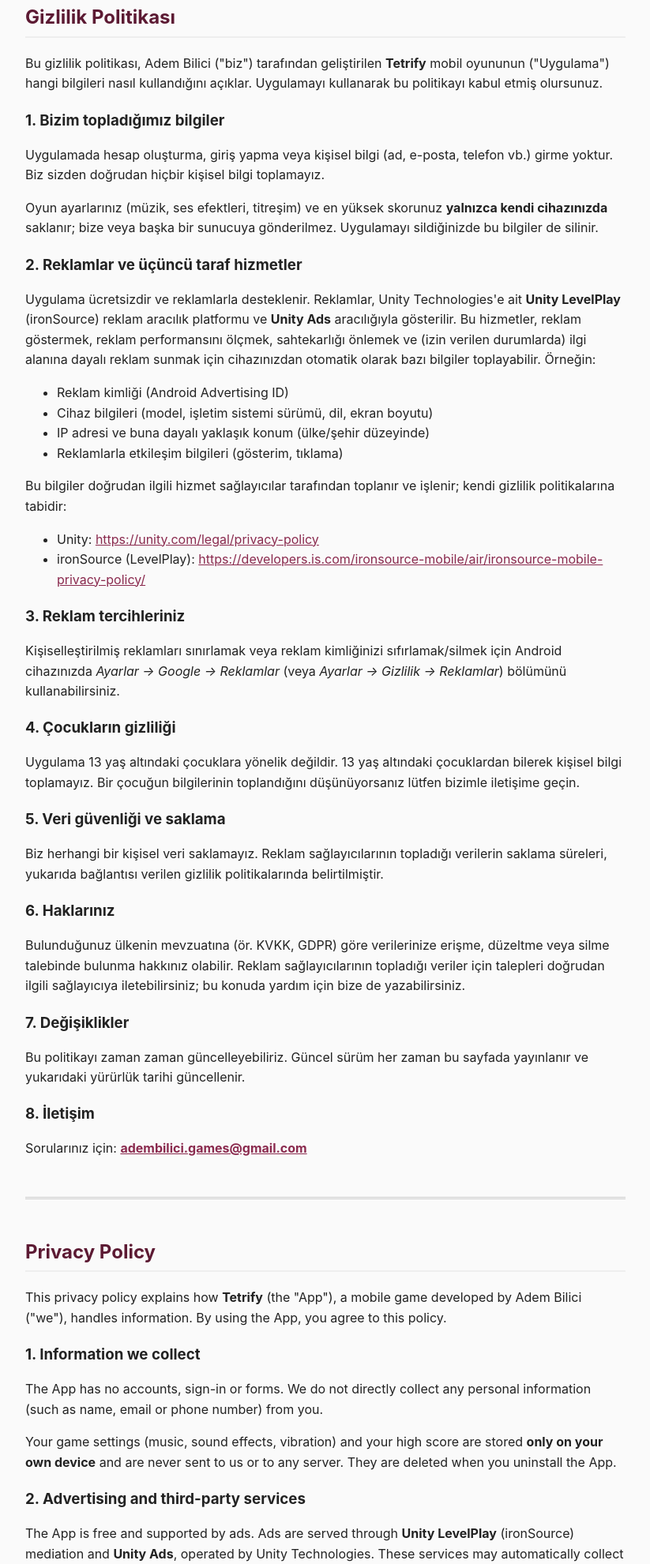
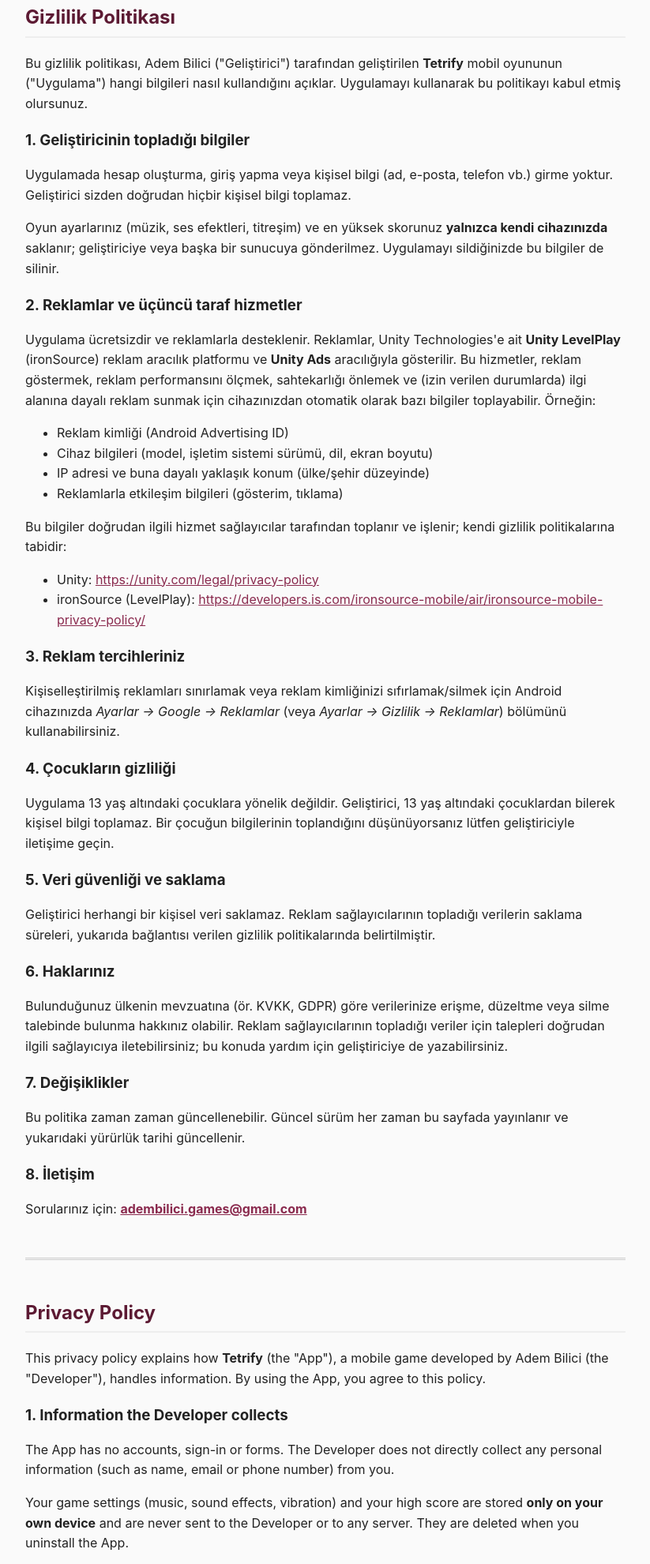
Before and after one commit to biliciadem15/tetrify-privacy, a plain HTML site: page index.html in a window 1280 px wide. Shown: the part 198-2179 px from the top of the page at 79% size, without its empty margins (228-1051 px from the left). Drawn offline with Linux system fonts and the light colour scheme.

Commit message:
Add files via upload

```diff
--- a/index.html
+++ b/index.html
@@ -25,11 +25,11 @@
 <section id="tr">
 <h2>Gizlilik Politikası</h2>
 
-<p>Bu gizlilik politikası, Adem Bilici ("biz") tarafından geliştirilen <strong>Tetrify</strong> mobil oyununun ("Uygulama") hangi bilgileri nasıl kullandığını açıklar. Uygulamayı kullanarak bu politikayı kabul etmiş olursunuz.</p>
+<p>Bu gizlilik politikası, Adem Bilici ("Geliştirici") tarafından geliştirilen <strong>Tetrify</strong> mobil oyununun ("Uygulama") hangi bilgileri nasıl kullandığını açıklar. Uygulamayı kullanarak bu politikayı kabul etmiş olursunuz.</p>
 
-<h3>1. Bizim topladığımız bilgiler</h3>
-<p>Uygulamada hesap oluşturma, giriş yapma veya kişisel bilgi (ad, e-posta, telefon vb.) girme yoktur. Biz sizden doğrudan hiçbir kişisel bilgi toplamayız.</p>
-<p>Oyun ayarlarınız (müzik, ses efektleri, titreşim) ve en yüksek skorunuz <strong>yalnızca kendi cihazınızda</strong> saklanır; bize veya başka bir sunucuya gönderilmez. Uygulamayı sildiğinizde bu bilgiler de silinir.</p>
+<h3>1. Geliştiricinin topladığı bilgiler</h3>
+<p>Uygulamada hesap oluşturma, giriş yapma veya kişisel bilgi (ad, e-posta, telefon vb.) girme yoktur. Geliştirici sizden doğrudan hiçbir kişisel bilgi toplamaz.</p>
+<p>Oyun ayarlarınız (müzik, ses efektleri, titreşim) ve en yüksek skorunuz <strong>yalnızca kendi cihazınızda</strong> saklanır; geliştiriciye veya başka bir sunucuya gönderilmez. Uygulamayı sildiğinizde bu bilgiler de silinir.</p>
 
 <h3>2. Reklamlar ve üçüncü taraf hizmetler</h3>
 <p>Uygulama ücretsizdir ve reklamlarla desteklenir. Reklamlar, Unity Technologies'e ait <strong>Unity LevelPlay</strong> (ironSource) reklam aracılık platformu ve <strong>Unity Ads</strong> aracılığıyla gösterilir. Bu hizmetler, reklam göstermek, reklam performansını ölçmek, sahtekarlığı önlemek ve (izin verilen durumlarda) ilgi alanına dayalı reklam sunmak için cihazınızdan otomatik olarak bazı bilgiler toplayabilir. Örneğin:</p>
@@ -49,16 +49,16 @@
 <p>Kişiselleştirilmiş reklamları sınırlamak veya reklam kimliğinizi sıfırlamak/silmek için Android cihazınızda <em>Ayarlar → Google → Reklamlar</em> (veya <em>Ayarlar → Gizlilik → Reklamlar</em>) bölümünü kullanabilirsiniz.</p>
 
 <h3>4. Çocukların gizliliği</h3>
-<p>Uygulama 13 yaş altındaki çocuklara yönelik değildir. 13 yaş altındaki çocuklardan bilerek kişisel bilgi toplamayız. Bir çocuğun bilgilerinin toplandığını düşünüyorsanız lütfen bizimle iletişime geçin.</p>
+<p>Uygulama 13 yaş altındaki çocuklara yönelik değildir. Geliştirici, 13 yaş altındaki çocuklardan bilerek kişisel bilgi toplamaz. Bir çocuğun bilgilerinin toplandığını düşünüyorsanız lütfen geliştiriciyle iletişime geçin.</p>
 
 <h3>5. Veri güvenliği ve saklama</h3>
-<p>Biz herhangi bir kişisel veri saklamayız. Reklam sağlayıcılarının topladığı verilerin saklama süreleri, yukarıda bağlantısı verilen gizlilik politikalarında belirtilmiştir.</p>
+<p>Geliştirici herhangi bir kişisel veri saklamaz. Reklam sağlayıcılarının topladığı verilerin saklama süreleri, yukarıda bağlantısı verilen gizlilik politikalarında belirtilmiştir.</p>
 
 <h3>6. Haklarınız</h3>
-<p>Bulunduğunuz ülkenin mevzuatına (ör. KVKK, GDPR) göre verilerinize erişme, düzeltme veya silme talebinde bulunma hakkınız olabilir. Reklam sağlayıcılarının topladığı veriler için talepleri doğrudan ilgili sağlayıcıya iletebilirsiniz; bu konuda yardım için bize de yazabilirsiniz.</p>
+<p>Bulunduğunuz ülkenin mevzuatına (ör. KVKK, GDPR) göre verilerinize erişme, düzeltme veya silme talebinde bulunma hakkınız olabilir. Reklam sağlayıcılarının topladığı veriler için talepleri doğrudan ilgili sağlayıcıya iletebilirsiniz; bu konuda yardım için geliştiriciye de yazabilirsiniz.</p>
 
 <h3>7. Değişiklikler</h3>
-<p>Bu politikayı zaman zaman güncelleyebiliriz. Güncel sürüm her zaman bu sayfada yayınlanır ve yukarıdaki yürürlük tarihi güncellenir.</p>
+<p>Bu politika zaman zaman güncellenebilir. Güncel sürüm her zaman bu sayfada yayınlanır ve yukarıdaki yürürlük tarihi güncellenir.</p>
 
 <h3>8. İletişim</h3>
 <p>Sorularınız için: <strong><a href="mailto:adembilici.games@gmail.com">adembilici.games@gmail.com</a></strong></p>
@@ -70,11 +70,11 @@
 <section id="en">
 <h2>Privacy Policy</h2>
 
-<p>This privacy policy explains how <strong>Tetrify</strong> (the "App"), a mobile game developed by Adem Bilici ("we"), handles information. By using the App, you agree to this policy.</p>
+<p>This privacy policy explains how <strong>Tetrify</strong> (the "App"), a mobile game developed by Adem Bilici (the "Developer"), handles information. By using the App, you agree to this policy.</p>
 
-<h3>1. Information we collect</h3>
-<p>The App has no accounts, sign-in or forms. We do not directly collect any personal information (such as name, email or phone number) from you.</p>
-<p>Your game settings (music, sound effects, vibration) and your high score are stored <strong>only on your own device</strong> and are never sent to us or to any server. They are deleted when you uninstall the App.</p>
+<h3>1. Information the Developer collects</h3>
+<p>The App has no accounts, sign-in or forms. The Developer does not directly collect any personal information (such as name, email or phone number) from you.</p>
+<p>Your game settings (music, sound effects, vibration) and your high score are stored <strong>only on your own device</strong> and are never sent to the Developer or to any server. They are deleted when you uninstall the App.</p>
 
 <h3>2. Advertising and third-party services</h3>
 <p>The App is free and supported by ads. Ads are served through <strong>Unity LevelPlay</strong> (ironSource) mediation and <strong>Unity Ads</strong>, operated by Unity Technologies. These services may automatically collect certain information from your device to serve ads, measure ad performance, prevent fraud and, where permitted, show interest-based ads, for example:</p>
@@ -94,16 +94,16 @@
 <p>You can limit personalized ads or reset/delete your advertising ID in your Android device under <em>Settings → Google → Ads</em> (or <em>Settings → Privacy → Ads</em>).</p>
 
 <h3>4. Children's privacy</h3>
-<p>The App is not directed at children under 13. We do not knowingly collect personal information from children under 13. If you believe a child's information has been collected, please contact us.</p>
+<p>The App is not directed at children under 13. The Developer does not knowingly collect personal information from children under 13. If you believe a child's information has been collected, please contact the Developer.</p>
 
 <h3>5. Data security and retention</h3>
-<p>We do not store any personal data. Retention periods for data collected by ad providers are described in their privacy policies linked above.</p>
+<p>The Developer does not store any personal data. Retention periods for data collected by ad providers are described in their privacy policies linked above.</p>
 
 <h3>6. Your rights</h3>
-<p>Depending on where you live (e.g. GDPR), you may have the right to access, correct or delete your data. For data collected by ad providers, you can contact those providers directly; you may also write to us for help.</p>
+<p>Depending on where you live (e.g. GDPR), you may have the right to access, correct or delete your data. For data collected by ad providers, you can contact those providers directly; you may also write to the Developer for help.</p>
 
 <h3>7. Changes</h3>
-<p>We may update this policy from time to time. The current version is always published on this page with an updated effective date.</p>
+<p>This policy may be updated from time to time. The current version is always published on this page with an updated effective date.</p>
 
 <h3>8. Contact</h3>
 <p>Questions: <strong><a href="mailto:adembilici.games@gmail.com">adembilici.games@gmail.com</a></strong></p>
```
